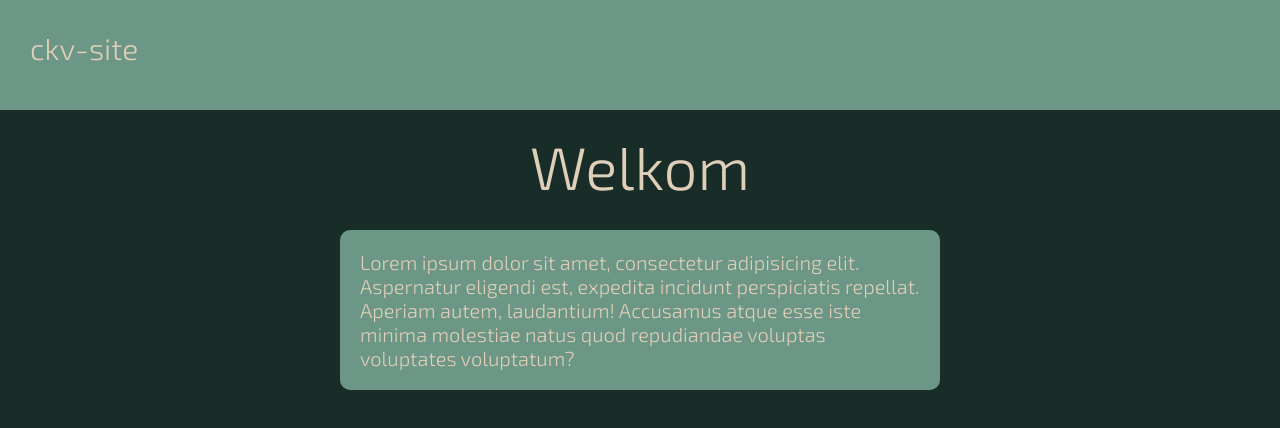
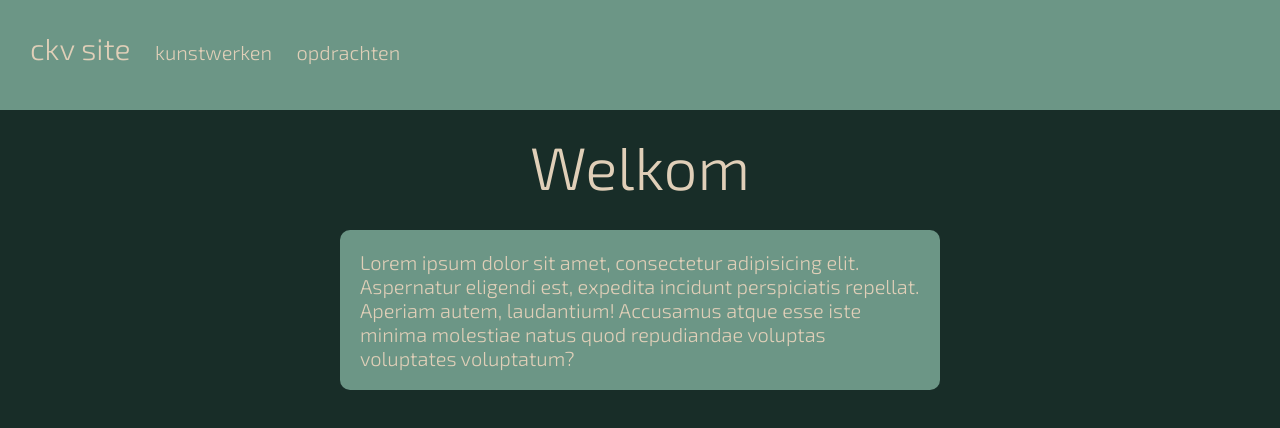
Before and after one commit to SemPruijs/ckvSite, a plain HTML site: page index.html in a window 1280 px wide. Drawn offline with Linux system fonts and the light colour scheme.

Commit message:
ckv site link is now bigger in the navigator bar

```diff
--- a/Stylesheet/main.css
+++ b/Stylesheet/main.css
@@ -13,7 +13,7 @@ nav {
     padding-left: 30px;
     padding-top: 30px;
     padding-bottom: 10px;
-    font-size: 30px;
+    font-size: 20px;
 }
 
 .title {
@@ -36,3 +36,17 @@ p {
     padding: 20px;
     font-size: 15pt;
 }
+
+a {
+    text-decoration: none;
+    color: #e0cfb8;
+    padding-right: 20px;
+}
+
+a:hover {
+    color: #ddbc91;
+}
+
+.ckvSiteLink {
+    font-size: 30px;
+}
--- a/index.html
+++ b/index.html
@@ -6,7 +6,9 @@
 
     <body>
         <nav>
-            ckv-site
+            <a href="./index.html" class="ckvSiteLink">ckv site</a>
+            <a href="./pages/kunstwerken.html">kunstwerken</a>
+            <a href="./pages/opdrachten.html">opdrachten</a>
         </nav>
 
 <!--        Introduction-->
```
